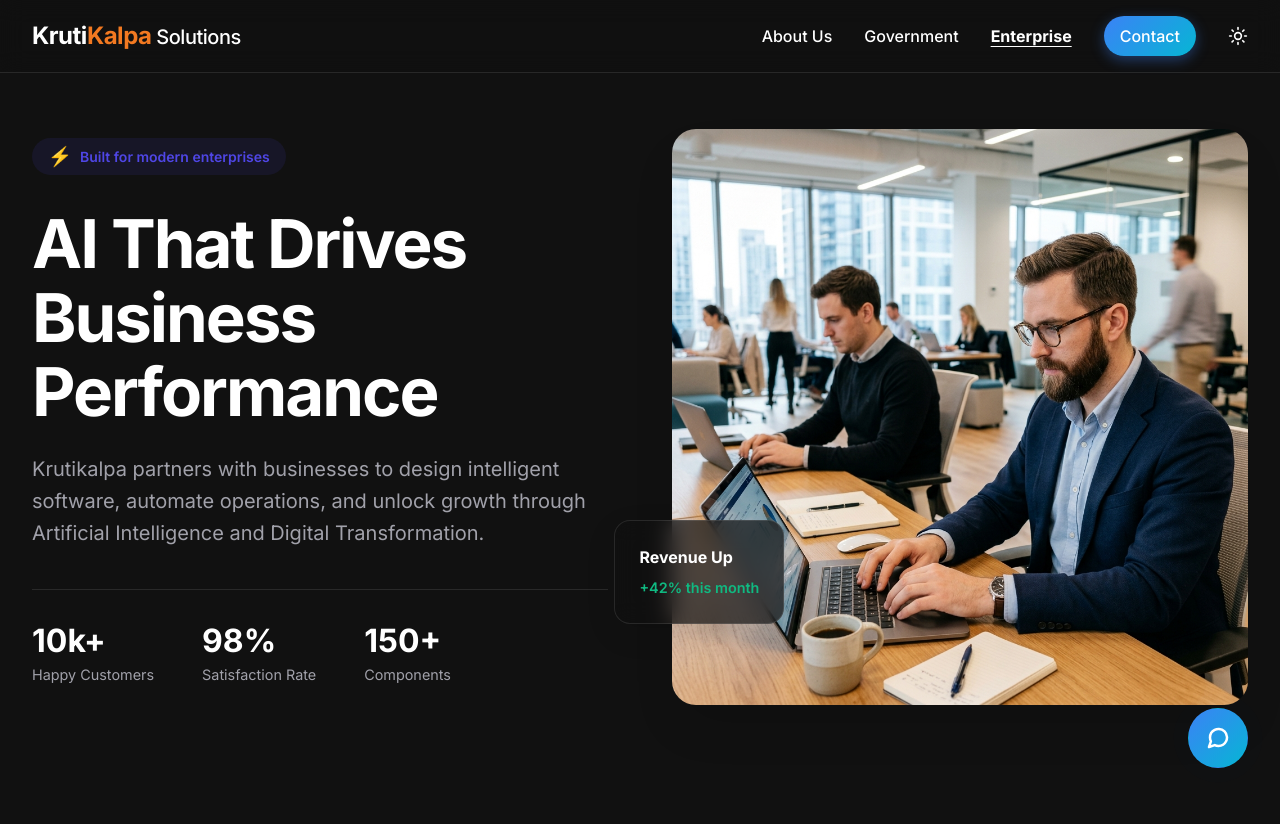
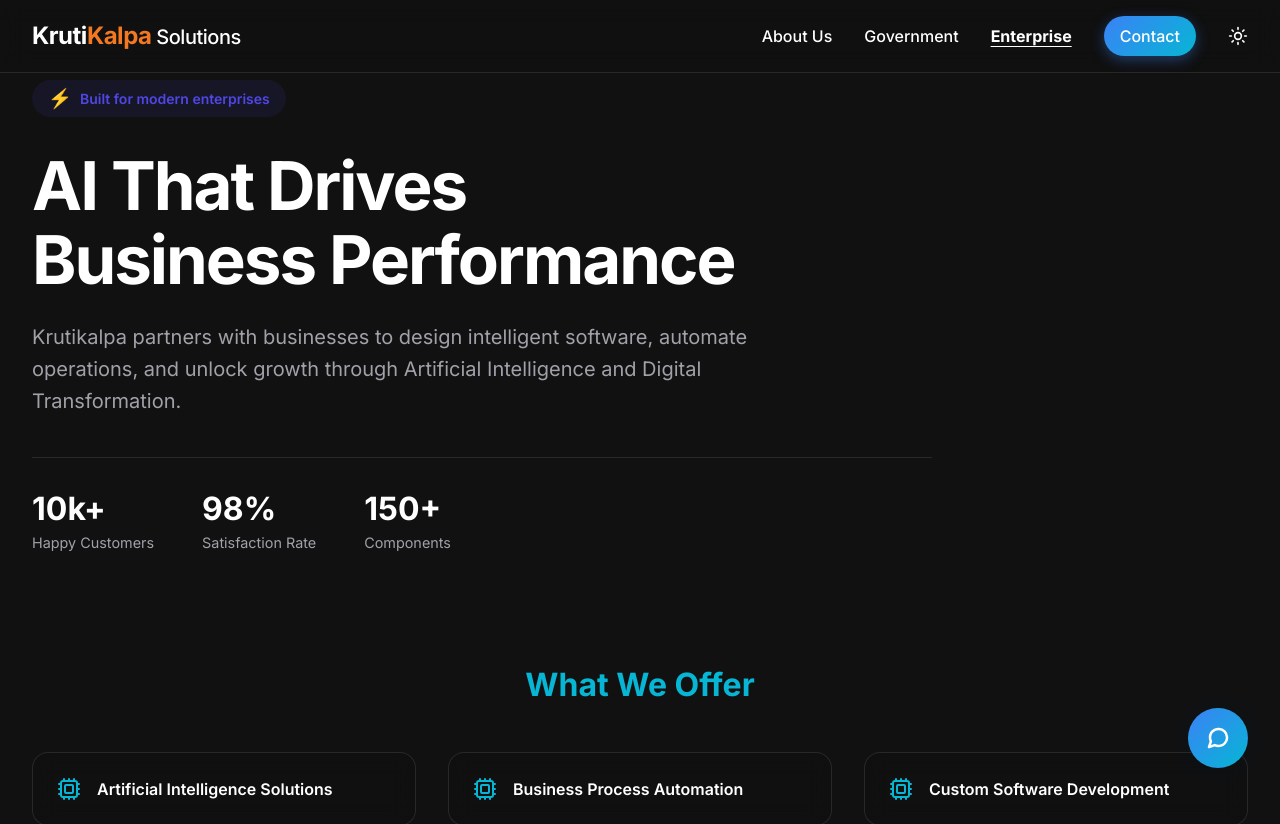
Before and after one commit to SPW-HEALTHCARE-INNOVATIONS-Pvt-Ltd/krutikalpa, a React (Vite) app: page /enterprise in a window 1280 px wide. Shown: the top 824 px of the page. Built offline with nearby package versions, Linux system fonts and the light colour scheme.

Commit message:
Update Enterprise.jsx

```diff
--- a/src/components/Enterprise.jsx
+++ b/src/components/Enterprise.jsx
@@ -1,5 +1,5 @@
 import React, { useState } from 'react';
-import { Cpu, Zap, LineChart, Globe, CheckCircle2, ArrowRight } from 'lucide-react';
+import { Cpu, Zap, LineChart, Globe } from 'lucide-react';
 
 export default function Enterprise() {
   const [hoverOffer, setHoverOffer] = useState(null);
@@ -28,17 +28,15 @@
   return (
     <section id="enterprise" className="section-padding" style={{ background: 'var(--bg-secondary)', paddingTop: '5rem' }}>
       <div className="container">
-        {/* Lumina Style Hero Section for Enterprise */}
+        {/* Hero Section for Enterprise */}
         <div style={{
-          display: 'grid',
-          gap: '4rem',
-          alignItems: 'center',
-          minHeight: '85vh',
+          minHeight: '60vh',
           marginBottom: '6rem',
-          paddingTop: '0rem'
-        }} className="grid-2">
-
-          {/* Left Column */}
+          display: 'flex',
+          flexDirection: 'column',
+          justifyContent: 'center',
+          maxWidth: '900px'
+        }}>
           <div style={{ textAlign: 'left' }}>
             {/* Pill Badge */}
             <div style={{
@@ -69,13 +67,14 @@
               color: 'var(--text-secondary)',
               marginBottom: '2.5rem',
               lineHeight: '1.6',
-              maxWidth: '600px'
+              maxWidth: '750px'
             }}>
               Krutikalpa partners with businesses to design intelligent software, automate operations,
               and unlock growth through Artificial Intelligence and Digital Transformation.
             </p>
+
             {/* Metrics */}
-            <div style={{ display: 'flex', gap: '3rem', borderTop: '1px solid var(--border-color)', paddingTop: '2rem' }}>
+            <div style={{ display: 'flex', gap: '3rem', borderTop: '1px solid var(--border-color)', paddingTop: '2rem', flexWrap: 'wrap' }}>
               <div>
                 <h4 style={{ fontSize: '2rem', fontWeight: 800, marginBottom: '0.25rem', color: 'var(--text-primary)' }}>10k+</h4>
                 <p style={{ color: 'var(--text-secondary)', fontSize: '0.9rem' }}>Happy Customers</p>
@@ -88,40 +87,6 @@
                 <h4 style={{ fontSize: '2rem', fontWeight: 800, marginBottom: '0.25rem', color: 'var(--text-primary)' }}>150+</h4>
                 <p style={{ color: 'var(--text-secondary)', fontSize: '0.9rem' }}>Components</p>
               </div>
-            </div>
-          </div>
-
-          {/* Right Column - Image & Floating Badge */}
-          <div style={{ position: 'relative' }}>
-            <img
-              src="/enterprise_hero.png"
-              alt="Enterprise Professionals"
-              style={{
-                width: '100%',
-                height: 'auto',
-                borderRadius: '1.5rem',
-                boxShadow: '0 25px 50px -12px rgba(0, 0, 0, 0.15)'
-              }}
-            />
-
-            {/* Floating Badge (like "Revenue Up") */}
-            <div style={{
-              position: 'absolute',
-              bottom: '15%',
-              left: '-10%',
-              background: 'var(--glass-bg)',
-              backdropFilter: 'blur(12px)',
-              padding: '1.5rem',
-              borderRadius: '1rem',
-              boxShadow: '0 10px 30px rgba(0,0,0,0.1)',
-              border: '1px solid var(--border-color)',
-              display: 'flex',
-              flexDirection: 'column',
-              gap: '0.5rem',
-              zIndex: 2
-            }}>
-              <div style={{ fontWeight: 700, color: 'var(--text-primary)' }}>Revenue Up</div>
-              <div style={{ color: '#10b981', fontWeight: 600, fontSize: '0.9rem' }}>+42% this month</div>
             </div>
           </div>
         </div>
@@ -147,7 +112,8 @@
                   boxShadow: hoverOffer === i ? '0 10px 25px -5px rgba(59, 130, 246, 0.5)' : 'none',
                   transform: hoverOffer === i ? 'translateY(-2px)' : 'none',
                   transition: 'all 0.3s ease'
-                }}>
+                }}
+              >
                 <Cpu size={24} color={hoverOffer === i ? '#ffffff' : 'var(--accent-secondary)'} />
                 <span style={{ fontWeight: 600, color: hoverOffer === i ? '#ffffff' : 'inherit' }}>{item}</span>
               </div>
@@ -249,9 +215,9 @@
           <h3 style={{ fontSize: 'clamp(2rem, 4vw, 2.5rem)', marginBottom: '1.5rem', color: '#ffffff', fontWeight: 800, letterSpacing: '-0.02em' }}>
             Let's Build Smarter Businesses
           </h3>
-          <p style={{ fontSize: '1.25rem', color: 'rgba(255, 255, 255, 0.9)', marginBottom: '0rem', maxWidth: '600px', margin: '0 auto 2.5rem auto' }}>
+          <p style={{ fontSize: '1.25rem', color: 'rgba(255, 255, 255, 0.9)', maxWidth: '600px', margin: '0 auto 2.5rem auto' }}>
             Whether you're starting your AI journey or scaling enterprise-wide transformation, we're ready to help.
-      </p>
+          </p>
         </div>
       </div>
     </section>
```
